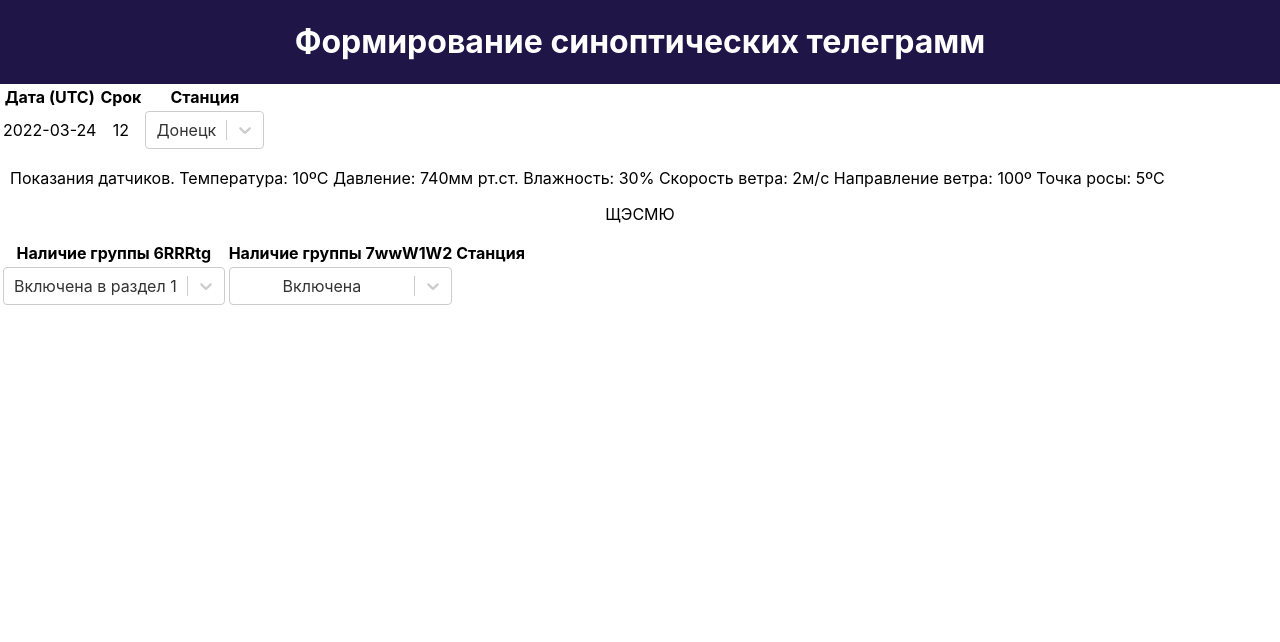
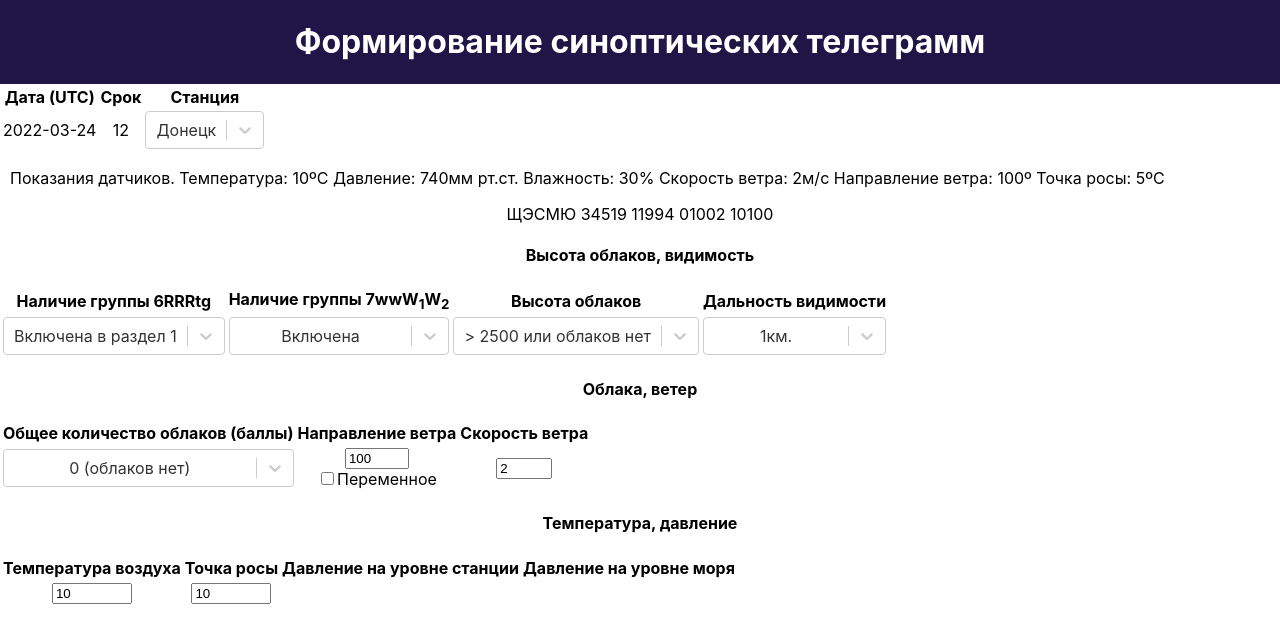
Before and after one commit to slavam/create-synoptic-telegram, a React (Create React App) app: page / in a window 1280 px wide. Shown: the top 642 px of the page. Built offline with nearby package versions, Linux system fonts and the light colour scheme.

Commit message:
Added 5 groups

```diff
--- a/src/App.js
+++ b/src/App.js
@@ -1,7 +1,7 @@
-import React, { Component, useState } from 'react';
+import React, { useState } from 'react';
 import './App.css';
 import Header from './components/Header/Header';
-import MainParams from './components/Params/MainParams';
+// import MainParams from './components/Params/MainParams';
 import SensorsData from './components/Sensors/SensorsData';
 import Telegram from './components/Telegram/Telegram';
 import Select from 'react-select';
@@ -13,14 +13,24 @@ const stationsArray = [];
 stations.map((s,i) => {return (s !== '') ? stationsArray.push({label: s, value: codes[i]}) : null});
 
 const App = () => {
-  const [currDate, setCurrDate] = useState(cd);
-  const [term, setTerm] = useState(Math.floor(d.getUTCHours() / 3) * 3);
+  // const [currDate, setCurrDate] = useState(cd);
+  // const [term, setTerm] = useState(Math.floor(d.getUTCHours() / 3) * 3);
   // const [code, setCode] = useState(34519);
+  const currDate = cd;
+  const term = Math.floor(d.getUTCHours() / 3) * 3;
   const [station, setStation] = useState({label: 'Донецк', value: 34519});
   const handleStationSelected = (val) => {
     setStation(val);
   }
-  // alert(station.value)
+  const initSensorData = {
+    temperature: 10,
+    pressure: 740,
+    humidity: 30,
+    windSpeed: 2,
+    windDirection: 100,
+    dewPoint: 8
+  };
+
   return (
     <div className="App">
       <Header />
@@ -40,7 +50,7 @@ const App = () => {
       {/* <MainParams currDate={currDate} term={term}/> */}
       <SensorsData />
 
-      <Telegram term={term} code={station.value}/>
+      <Telegram term={term} code={station.value} sensorData={initSensorData}/>
     </div>
   );
 }
--- a/src/components/Sensors/SensorsData.js
+++ b/src/components/Sensors/SensorsData.js
@@ -1,8 +1,8 @@
 import React, { useState } from 'react';
 
 const SensorsData = () => {
-  const [temperature, settemperature] = useState(10);
-  const [pressure, setpressure] = useState(740);
+  const [temperature, setTemperature] = useState(10);
+  const [pressure, setPressure] = useState(740);
   const [humidity, setHumidity] = useState(30);
   const [windSpeed, setWindSpeed] = useState(2);
   const [windDirection, setWindDirection] = useState(100);
--- /dev/null
+++ b/src/components/Telegram/Dictionaries.js
@@ -0,0 +1,45 @@
+const cloudHeightArray = [{label: "< 50", value: '0'},
+  {label: "50-100", value: '1'},
+  {label: "100-200", value: '2'},
+  {label: "200-300", value: '3'},
+  {label: "300-600", value: '4'},
+  {label: "600-1000", value: '5'},
+  {label: "1000-1500", value: '6'},
+  {label: "1500-2000", value: '7'},
+  {label: "2000-2500", value: '8'},
+  {label: "> 2500 или облаков нет", value: '9'},
+  {label: "Неизвестно", value: '/'}]
+const iRArray = [{label: "Включена в раздел 1", value: '1'},
+  {label: "Не включена (осадков не было)", value: '3'},
+  {label: "Не включена (осадки не измерялись)", value: '4'},
+  {label: "Включена в раздел 5", value: '/'} ];
+const iXArray = [{label: "Включена", value: '1'},
+  {label: "Не включена (нет явлений)", value: '2'},
+  {label: "Не включена (наблюдения не проводились)", value: '3'}];
+const visibilityRangeArray = [
+  {label: "< 50м.", value: "90"},
+  {label: "50м.", value: "91"},
+  {label: "200м.", value: "92"},
+  {label: "500м.", value: "93"},
+  {label: "1км.", value: "94"},
+  {label: "2км.", value: "95"},
+  {label: "4км.", value: "96"},
+  {label: "10км.", value: "97"},
+  {label: "20км.", value: "98"},
+  {label: ">50км.", value: "99"}
+]
+const nCloudArray = [
+  {label: "0 (облаков нет)", value: "0"},
+  {label: '<=1 (но не 0)', value: "1"},
+  {label: '2-3', value: "2"},
+  {label: '4', value: "3"},
+  {label: '5', value: "4"},
+  {label: '6', value: "5"},
+  {label: '7-8', value: "6"},
+  {label: '>= 9 (но не 10, есть просветы)', value: "7"},
+  {label: '10 (без просветов)', value: "8"},
+  {label: 'Определить невозможно (затруднена видимость)', value: "9"},
+  {label: 'Определить невозможно (наблюдения не проводились)', value: "/"},
+];
+
+export {cloudHeightArray, iRArray, iXArray, visibilityRangeArray, nCloudArray};
--- a/src/components/Telegram/Telegram.js
+++ b/src/components/Telegram/Telegram.js
@@ -1,39 +1,189 @@
-import React, { useState } from 'react';
+import React, { useState, useReducer } from 'react';
 import Select from 'react-select';
-const iRArray = [{label: "Включена в раздел 1", value: '1'},
-  {label: "Не включена (осадков не было)", value: '3'},
-  {label: "Не включена (осадки не измерялись)", value: '4'},
-  {label: "Включена в раздел 5", value: '/'} ];
-const iXArray = [{label: "Включена", value: '1'},
-  {label: "Не включена (нет явлений)", value: '2'},
-  {label: "Не включена (наблюдения не проводились)", value: '3'}];
-const Telegram = ({term, code}) => {
-  const initTelegram = term % 2 == 0 ? 'ЩЭСМЮ' : 'ЩЭСИД';
-  const [telegram, setTelegram] = useState(initTelegram);
+import {cloudHeightArray, iRArray, iXArray, visibilityRangeArray, nCloudArray} from './Dictionaries';
+
+const telegramReducer = (state, action) => {
+  switch (action.type) {
+    case 'SET_IR':
+      return { ...state, iR: action.irValue };
+    case 'SET_IX':
+        return { ...state, iX: action.ixValue };
+    case 'SET_CLOUDHEIGHT':
+      return { ...state, cloudHeight: action.cloudHeightValue };
+    case 'SET_VISIBILITYRANGE':
+      return { ...state, visibilityRange: action.visibilityRange };
+    case 'SET_NCLOUD':
+      return { ...state, nCloud: action.nCloud };
+    case 'SET_WINDDIRECTION':
+      return { ...state, windDirection: action.windDirection };
+    case 'SET_WINDSPEED':
+      return { ...state, windSpeed: action.windSpeed };
+    case 'SET_TEMPERATURE':
+      return { ...state, temperature: action.temperature };
+    case 'SET_DEWPOINT':
+      return { ...state, dewPoint: action.dewPoint };
+    default:
+      return state;
+  }
+};
+
+const Telegram = ({term, code, sensorData}) => {
+  const headGroup = term % 2 === 0 ? 'ЩЭСМЮ' : 'ЩЭСИД';
   const [iR, setIR] = useState({label: "Включена в раздел 1", value: '1'});
   const [iX, setIX] = useState({label: "Включена", value: '1'});
+  const [cloudHeight, setCloudHeight] = useState({label: "> 2500 или облаков нет", value: '9'});
+  const [visibilityRange, setVisibilityRange] = useState({label: "1км.", value: "94"});
+  const [nCloud, setNCloud] = useState({label: "0 (облаков нет)", value: "0"});
+  const [windDirection, setWindDirection] = useState(sensorData.windDirection);
+  const [variableWind, setVariableWind] = useState(false);
+  const [windSpeed, setWindSpeed] = useState(sensorData.windSpeed);
+  const [temperature, setTemperature] = useState(sensorData.temperature);
+  const [dewPoint, setDewPoint] = useState(sensorData.dewPoint);
+  const initTelegram = {
+    headGroup: headGroup,
+    code: code,
+    iR: '1',
+    iX: '1',
+    cloudHeight: '9',
+    visibilityRange: '94',
+    nCloud: '0',
+    windDirection: windDirection/10,
+    windSpeed: +windSpeed<10 ? '0'+windSpeed : windSpeed,
+    temperature: (+temperature<0 ? '1': '0')+('0'+Math.abs(+temperature)*10).slice(-3),
+    dewPoint: (+dewPoint<0 ? '1': '0')+('0'+Math.abs(+dewPoint)*10).slice(-3)
+  }
+  const [telegram, dispatch] = useReducer(telegramReducer,initTelegram);
 
   const handleIRSelected = (val) => {
-    setTelegram(`${initTelegram} ${code} ${val.value}${iX.value}`)
     setIR(val);
+    dispatch({
+      type: 'SET_IR',
+      irValue: val.value
+    });
   }
   const handleIXSelected = (val) => {
-    setTelegram(`${initTelegram} ${code} ${iR.value}${val.value}`)
     setIX(val);
+    dispatch({
+      type: 'SET_IX',
+      ixValue: val.value
+    });
   }
+  const handleCloudHeightSelected = (val) =>{
+    setCloudHeight(val);
+    dispatch({
+      type: 'SET_CLOUDHEIGHT',
+      cloudHeightValue: val.value
+    });
+  }
+  const handleVisibilityRangeSelected = (val)=>{
+    setVisibilityRange(val);
+    dispatch({
+      type: 'SET_VISIBILITYRANGE',
+      visibilityRange: val.value
+    });
+  }
+  const handleNCloudSelected = (val)=>{
+    setNCloud(val);
+    dispatch({
+      type: 'SET_NCLOUD',
+      nCloud: val.value
+    });
+  }
+  const handleWindDirectionChange = (e)=>{
+    setWindDirection(e.target.value);
+    let wd = Math.round(+e.target.value/10)
+    dispatch({
+      type: 'SET_WINDDIRECTION',
+      windDirection: wd<10 ? '0'+wd : wd
+    });
+  }
+  const handleVariableWindChange = (e) =>{
+    setVariableWind(e.target.checked)
+    if(e.target.checked)
+      dispatch({
+        type: 'SET_WINDDIRECTION',
+        windDirection: '99'
+      })
+    else{
+      let wd = Math.round(+windDirection/10)
+      dispatch({
+        type: 'SET_WINDDIRECTION',
+        windDirection: wd<10 ? '0'+wd : wd
+      });
+    }
+  }
+  const handleWindSpeedChange = (e)=>{
+    setWindSpeed(e.target.value);
+    let ws = +e.target.value;
+    dispatch({
+      type: 'SET_WINDSPEED',
+      windSpeed: ws<10 ? '0'+ws : ws
+    });
+  }
+  const handleTemperatureChange = (e) => {
+    setTemperature(e.target.value);
+    let t = (+e.target.value<0 ? '1': '0')+('0'+Math.abs(+e.target.value)*10).slice(-3)
+    dispatch({
+      type: 'SET_TEMPERATURE',
+      temperature: t
+    });
+  }
+  const t = `${telegram.headGroup} ${telegram.code} \
+    ${telegram.iR}${telegram.iX}${telegram.cloudHeight}${telegram.visibilityRange} \
+    ${telegram.nCloud}${telegram.windDirection}${telegram.windSpeed} \
+    1${telegram.temperature}`;
   return(
     <div className="container">
-        <p>{telegram}</p>
+        <p>{t}</p>
+        <h4>Высота облаков, видимость</h4>
         <table className="table table-hover">
           <thead>
             <tr>
-              <th>Наличие группы 6RRRtg</th><th>Наличие группы 7wwW1W2</th><th>Станция</th>
+              <th>Наличие группы 6RRRtg</th><th>Наличие группы 7wwW<sub>1</sub>W<sub>2</sub></th><th>Высота облаков</th><th>Дальность видимости</th>
             </tr>
           </thead>
           <tbody>
             <tr>
               <td><Select value={iR} onChange={handleIRSelected} options={iRArray}/></td>
               <td><Select value={iX} onChange={handleIXSelected} options={iXArray}/></td>
+              <td><Select value={cloudHeight} onChange={handleCloudHeightSelected} options={cloudHeightArray}/></td>
+              <td><Select value={visibilityRange} onChange={handleVisibilityRangeSelected} options={visibilityRangeArray}/></td>
+            </tr>
+          </tbody>
+        </table>
+        <h4>Облака, ветер</h4>
+        <table className="table table-hover">
+          <thead>
+            <tr>
+              <th>Общее количество облаков (баллы)</th><th>Направление ветра</th><th>Скорость ветра</th>
+            </tr>
+          </thead>
+          <tbody>
+            <tr>
+              <td><Select value={nCloud} onChange={handleNCloudSelected} options={nCloudArray}/></td>
+              <td><input type="number" value={windDirection} onChange={handleWindDirectionChange} min='0' max='360'/><br/>
+                <input type="checkbox" id="variable" checked={variableWind} onChange={handleVariableWindChange} />
+                <label htmlFor="variable">Переменное</label>
+              </td>
+              <td><input type="number" id="windSpeed" value={windSpeed} onChange={handleWindSpeedChange} min='0' max='50'/></td>
+            </tr>
+          </tbody>
+        </table>
+        <h4>Температура, давление</h4>
+        <table className="table table-hover">
+          <thead>
+            <tr>
+              <th>Температура воздуха</th><th>Точка росы</th><th>Давление на уровне станции</th><th>Давление на уровне моря</th>
+            </tr>
+          </thead>
+          <tbody>
+            <tr>
+              <td>
+                <input type="number" id="temperature" value={temperature} onChange={handleTemperatureChange} min='-40' max='50' step="0.1"/>
+              </td>
+              <td>
+                <input type="number" id="dew" value={temperature} onChange={handleTemperatureChange} min='-40' max='50' step="0.1"/>
+              </td>
             </tr>
           </tbody>
         </table>
```
